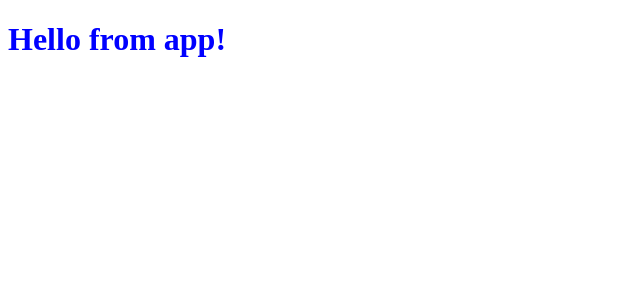
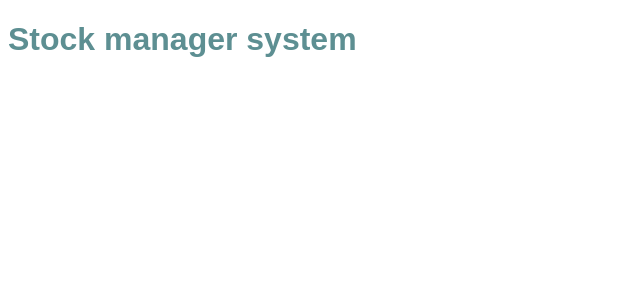
Before and after one commit to jorgeluizparra/vue3-typescript, a Vue app: page / in a window 1280 px wide. Shown: the top 300 px of the page, without its empty margins (0-640 px from the left). Built offline with nearby package versions, Linux system fonts and the light colour scheme.

Commit message:
Message componenet transformed in Header component

```diff
--- a/src/App.vue
+++ b/src/App.vue
@@ -1,5 +1,5 @@
 <template>
-  <Message :message="message" />
+  <Header :message="message" />
 </template>
 
 <script lang="ts">
@@ -8,17 +8,21 @@ import { messageInterface } from "@/interfaces/message";
 
 export default defineComponent({
   components: {
-    Message: require("@/components/Message").default
+    Header: require("@/components/Header").default
   },
   data() {
     return {
       message: {
-        text: "Hello from app!",
-        color: "blue"
+        text: "Stock manager system",
+        color: "primary"
       } as messageInterface
     };
   }
 });
 </script>
 
-<style lang="scss"></style>
+<style lang="scss">
+body {
+  font-family: arial;
+}
+</style>
--- /dev/null
+++ b/src/assets/_style.scss
@@ -0,0 +1,6 @@
+// Colors
+$primary: #5d8f92;
+$secondary: #c4bf9d;
+$error: #a95e50;
+$success: #7ea78e;
+$warning: #c3ab7a;
--- a/src/components/Message.vue
+++ b/src/components/Header.vue
@@ -14,13 +14,14 @@ export default defineComponent({
 </script>
 
 <style lang="scss">
-.green {
-  color: green;
+@import "../assets/style.scss";
+.primary {
+  color: $primary;
 }
-.blue {
-  color: blue;
+.success {
+  color: $success;
 }
-.black {
-  color: black;
+.error {
+  color: $error;
 }
 </style>
--- a/src/interfaces/message.ts
+++ b/src/interfaces/message.ts
@@ -9,7 +9,7 @@
 //     Right = 4
 // }
 
-type textColor = "blue" | "black" | "green";
+type textColor = "primary" | "success" | "error";
 
 export interface messageInterface {
     text: string;
--- a/src/router/index.ts
+++ b/src/router/index.ts
@@ -1,21 +1,14 @@
 import { createRouter, createWebHistory, RouteRecordRaw } from "vue-router";
-import Home from "../views/Home.vue";
+
+// Pages
+// import Home from "../views/Home.vue";
 
 const routes: Array<RouteRecordRaw> = [
-  {
-    path: "/",
-    name: "Home",
-    component: Home
-  },
-  {
-    path: "/about",
-    name: "About",
-    // route level code-splitting
-    // this generates a separate chunk (about.[hash].js) for this route
-    // which is lazy-loaded when the route is visited.
-    component: () =>
-      import(/* webpackChunkName: "about" */ "../views/About.vue")
-  }
+  // {
+  //   path: "/",
+  //   name: "Home",
+  //   component: Home
+  // }
 ];
 
 const router = createRouter({
--- a/src/views/About.vue
+++ /dev/null
@@ -1,5 +0,0 @@
-<template>
-  <div class="about">
-    <h1>This is an about page</h1>
-  </div>
-</template>
--- a/src/views/Home.vue
+++ /dev/null
@@ -1,18 +0,0 @@
-<template>
-  <div class="home">
-    <img alt="Vue logo" src="../assets/logo.png" />
-    <HelloWorld msg="Welcome to Your Vue.js + TypeScript App" />
-  </div>
-</template>
-
-<script lang="ts">
-import { defineComponent } from "vue";
-import HelloWorld from "@/components/HelloWorld.vue"; // @ is an alias to /src
-
-export default defineComponent({
-  name: "Home",
-  components: {
-    HelloWorld
-  }
-});
-</script>
```
Also changed, not shown: 1 other file (tests, documents, lock files or other folders).
